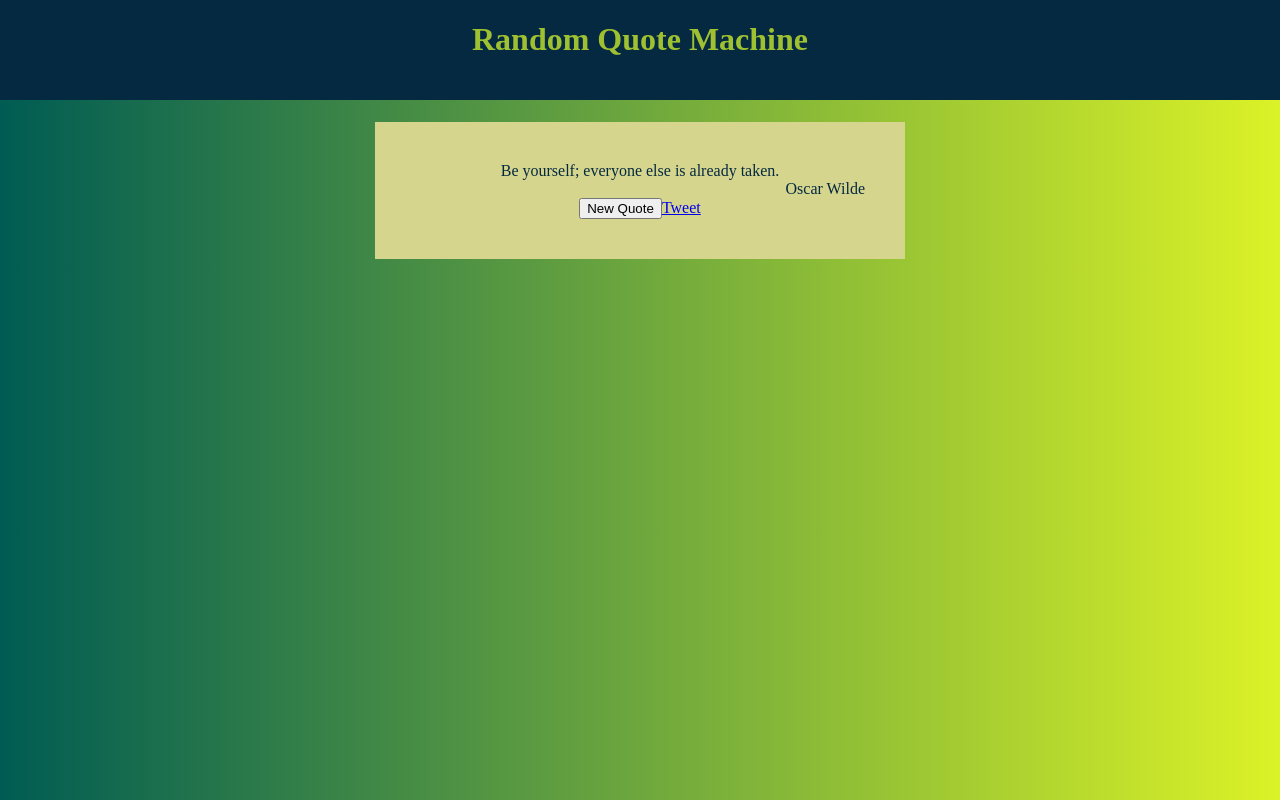
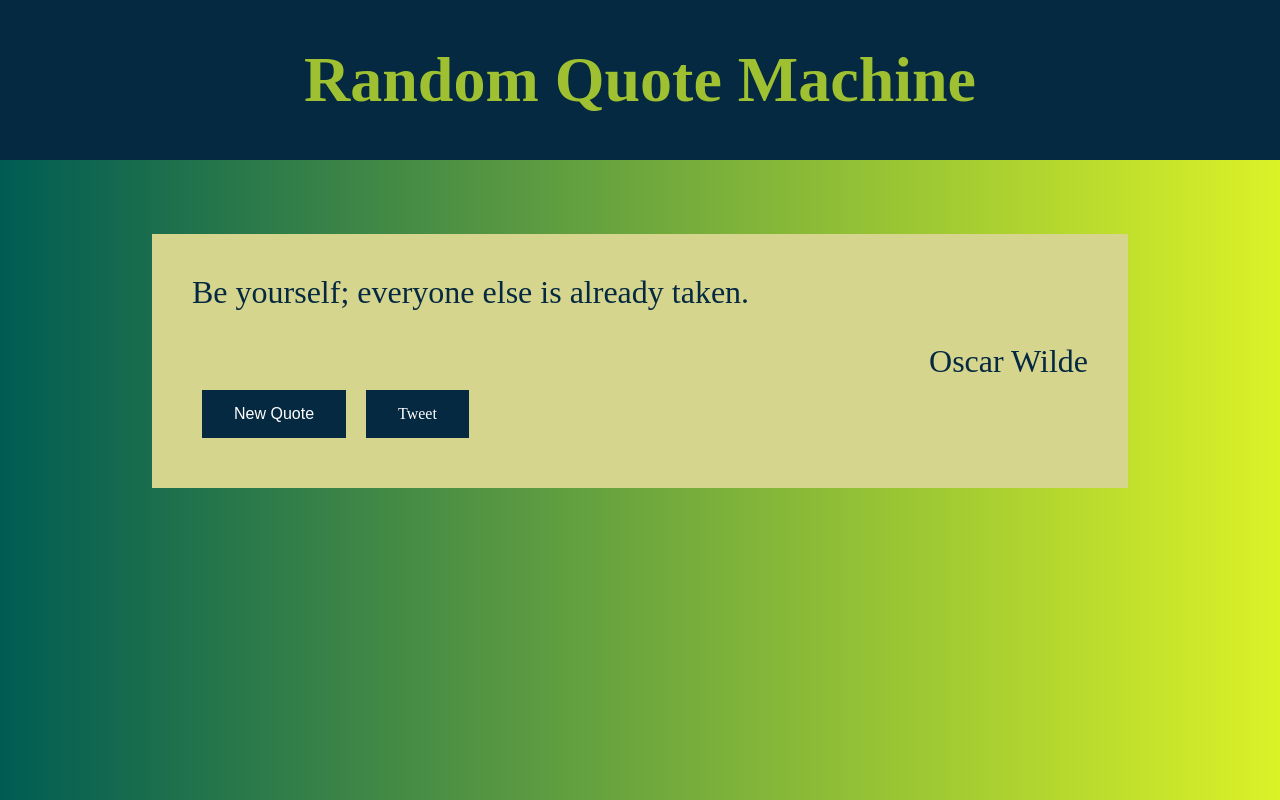
Before and after one commit to markoter/random-quote-machine, a React (Create React App) app: page / in a window 1280 px wide. Built offline with nearby package versions, Linux system fonts and the light colour scheme.

Commit message:
styling theme

```diff
--- a/src/QuoteBox.js
+++ b/src/QuoteBox.js
@@ -10,8 +10,8 @@ const QuoteBox = (props) => {
         <div id="quote-box">
             <div id="text">{quoteText}</div>
             <div id="author">{quoteAuthor}</div>
-            <button id="new-quote" onClick={() => props.selectRandomQuote()}>New Quote</button>
-            <a href={`https://twitter.com/intent/tweet?text=${encodedForTwitter}`} target="_blank" id="tweet-quote">Tweet</a>
+            <button className="button" id="new-quote" onClick={() => props.selectRandomQuote()}>New Quote</button>
+            <a href={`https://twitter.com/intent/tweet?text=${encodedForTwitter}`} target="_blank" id="tweet-quote" className="button">Tweet</a>
         </div>
     )
 }
--- a/src/index.css
+++ b/src/index.css
@@ -15,19 +15,35 @@ body {
 }
 
 #quote-box {
-  text-align: center;
-  width: 450px;
+  font-size: 2em;
+  text-align: start;
+  width: 70vw;
   height: auto;
   background-color: var(--third-color);
   color: var(--main-color);
   padding: 40px 40px;
-  margin-top: 80px;
+  margin-top: 6em;
+}
+#quote-box #text {
+  margin-bottom: 1em;
 }
 #quote-box #author {
-  justify-self: right;
+  text-align: end;
+}
+#quote-box .button {
+  background-color: var(--main-color);
+  border: none;
+  color: white;
+  padding: 15px 32px;
+  margin: 10px;
+  text-align: center;
+  text-decoration: none;
+  display: inline-block;
+  font-size: 16px;
 }
 
 #header {
+  font-size: 2em;
   position: absolute;
   background-color: var(--main-color);
   color: var(--secondary-color);
@@ -35,5 +51,5 @@ body {
   top: 0;
   left: 0;
   width: 100vw;
-  height: 100px;
+  height: auto;
 }/*# sourceMappingURL=index.css.map */
--- a/src/index.scss
+++ b/src/index.scss
@@ -17,24 +17,38 @@ body {
 }
 
 #quote-box {
-    text-align: center;
-    width: 450px;
+    font-size: 2em;
+    text-align: start;
+    width: 70vw;
     height: auto;
     background-color: var(--third-color);
     color: var(--main-color);
     //border: 2px solid var(--main-color);
     padding: 40px 40px;
-    margin-top: 80px;
-
+    margin-top: 6em;
     #text {
+        margin-bottom: 1em;
     }
 
     #author {
-        justify-self: right;
+        text-align: end;
+    }
+
+    .button {
+        background-color: var(--main-color);
+        border: none;
+        color: white;
+        padding: 15px 32px;
+        margin: 10px;
+        text-align: center;
+        text-decoration: none;
+        display: inline-block;
+        font-size: 16px;
     }
 }
 
 #header {
+    font-size: 2em;
     position: absolute;
     background-color: var(--main-color);
     color: var(--secondary-color);
@@ -42,5 +56,5 @@ body {
     top: 0;
     left: 0;
     width: 100vw;
-    height: 100px;
+    height: auto;
 }
```
Also changed, not shown: 1 other file (tests, documents, lock files or other folders).
